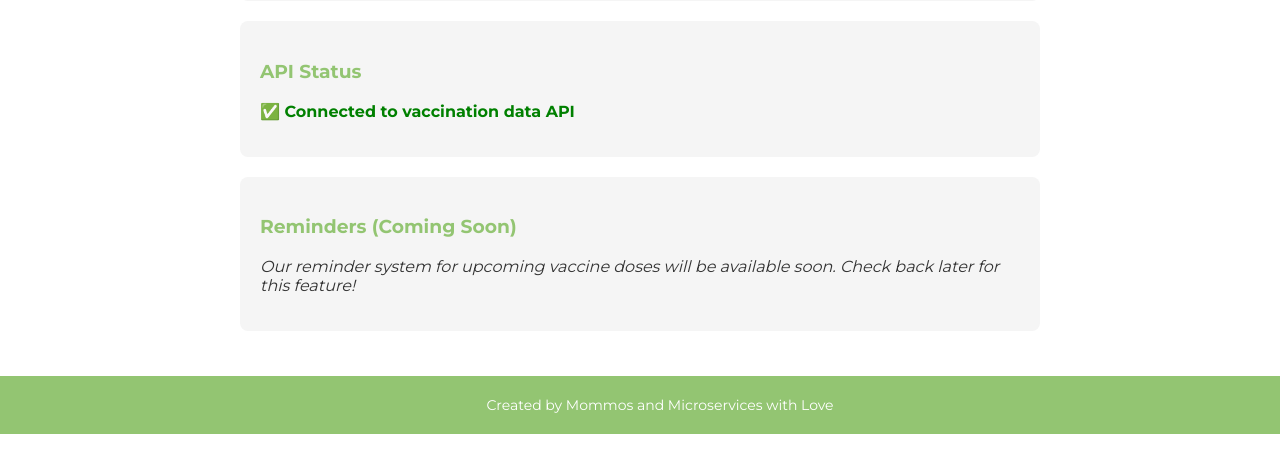
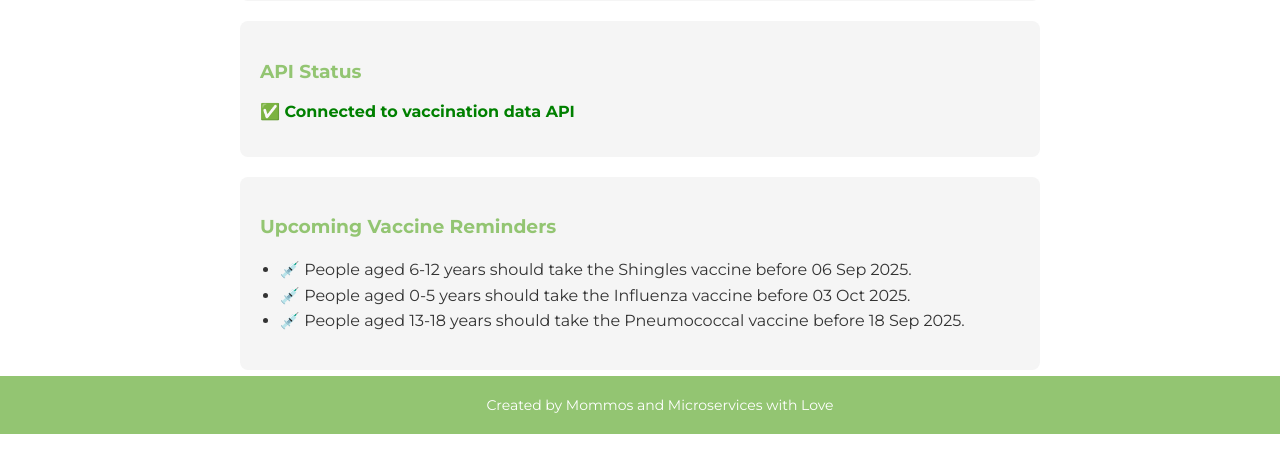
Before and after one commit to NikhilJogesh/PreVaxa, a Flask app: page /updates in a window 1280 px wide. Shown: the part 366-816 px from the top of the page. Run offline with Flask 3, Linux system fonts and the light colour scheme.

Commit message:
updated reminders

```diff
--- a/app.py
+++ b/app.py
@@ -1,6 +1,61 @@
 from flask import Flask, render_template,request
 
+import random
+from datetime import datetime, timedelta
+
 app = Flask(__name__)
+
+
+def fetch_random_vaccine_reminders():
+    vaccines = [
+        "Influenza",
+        "Pneumococcal",
+        "Hepatitis B",
+        "Tetanus Booster",
+        "MMR",
+        "Shingles",
+        "HPV",
+        "COVID-19 Booster"
+    ]
+
+    reminders = []
+    for _ in range(3):  # Generate 3 reminders
+        vaccine = random.choice(vaccines)
+        age_group = random.choice([
+            "0-5 years", "6-12 years", "13-18 years", "19-29 years",
+            "30-45 years", "46-59 years", "60+ years"
+        ])
+        days_ahead = random.randint(5, 60)  # Between 5 and 60 days from today
+        due_date = datetime.now() + timedelta(days=days_ahead)
+        due_date_str = due_date.strftime("%d %b %Y")
+
+        reminders.append(
+            f"People aged {age_group} should take the {vaccine} vaccine before {due_date_str}."
+        )
+    return reminders
+
+
+@app.route('/updates')
+def updates():
+    try:
+        updates_data = fetch_updates_data()
+        random_reminders = fetch_random_vaccine_reminders()  # generate reminders
+        return render_template(
+            'updates.html',
+            updates_data=updates_data,
+            api_error=None,
+            reminders=random_reminders
+        )
+    except Exception as e:
+        return render_template(
+            'updates.html',
+            updates_data=None,
+            api_error=str(e),
+            reminders=[]
+        )
+
+
+
 
 # Fetch vaccination data from a government API
 def fetch_updates_data():
@@ -21,13 +76,7 @@ def home():
     vaccination_data = fetch_updates_data()
     return render_template('home.html', data=vaccination_data)
 
-@app.route('/updates')
-def updates():
-    try:
-        updates_data = fetch_updates_data()
-        return render_template('updates.html', updates_data=updates_data, api_error=None)
-    except Exception as e:
-        return render_template('updates.html', updates_data=None, api_error=str(e))
+
 
 @app.route('/charts')
 def charts():
--- a/templates/updates.html
+++ b/templates/updates.html
@@ -35,13 +35,21 @@
         </p>
     </div>
 
-    <!-- Future Reminder Feature -->
-    <div style="background-color: #f5f5f5; padding: 20px; border-radius: 8px;">
-        <h3 style="color:#93c572;">Reminders (Coming Soon)</h3>
+    <!-- Vaccine Reminders -->
+<div style="background-color: #f5f5f5; padding: 20px; border-radius: 8px;">
+    <h3 style="color:#93c572;">Upcoming Vaccine Reminders</h3>
+    {% if reminders %}
+        <ul style="padding-left: 20px; line-height: 1.6;">
+            {% for reminder in reminders %}
+                <li>💉 {{ reminder }}</li>
+            {% endfor %}
+        </ul>
+    {% else %}
         <p style="font-style: italic;">
-            Our reminder system for upcoming vaccine doses will be available soon.
-            Check back later for this feature!
+            No upcoming vaccine reminders at the moment.
         </p>
-    </div>
+    {% endif %}
+</div>
+
 </div>
 {% endblock %}
```
